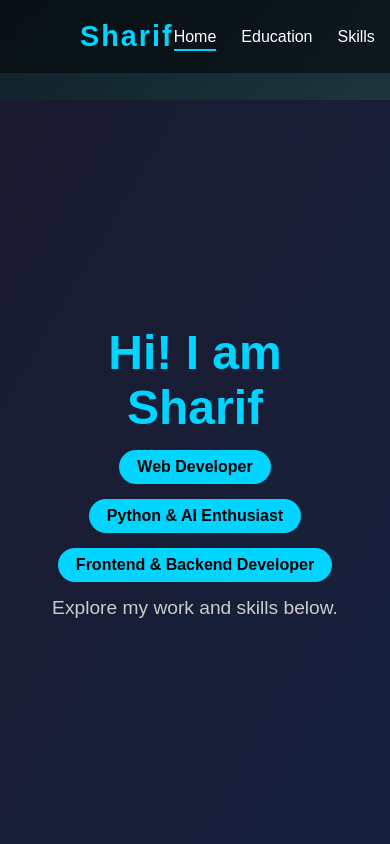
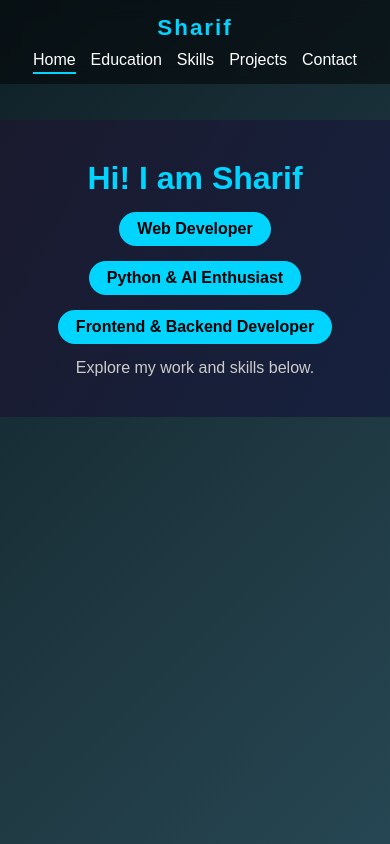
Before and after one commit to Sharif2610/my-portfolio, a plain HTML site: page index.html in a window 390 px wide. Shown: the top 844 px of the page. Drawn offline with Linux system fonts and the light colour scheme.

Commit message:
Implement responsive design and section styles
Added responsive design for mobile devices and improved section styling.

```diff
--- a/style.css
+++ b/style.css
@@ -1,4 +1,4 @@
-
+/* --- Reset Styles --- */
 * {
   margin: 0;
   padding: 0;
@@ -6,7 +6,7 @@
   font-family: "Poppins", sans-serif;
 }
 
-
+/* --- Body Styling --- */
 body {
   background: linear-gradient(135deg,#0f2027,#203a43,#2c5364);
   color: #00d4ff;
@@ -14,7 +14,7 @@ body {
   overflow-x: hidden;
 }
 
-
+/* --- Navbar --- */
 .navbar {
   display: flex;
   justify-content: space-between;
@@ -64,14 +64,14 @@ body {
   width: 100%;
 }
 
-
+/* --- Section Styling --- */
 .section {
   opacity: 0;
   transition: opacity 0.6s ease;
   position: absolute;
-  top: 100px; /* Push down below navbar */
+  top: 100px;
   left: 0;
-  height: calc(100vh - 100px); /* Adjust height so it fits the screen */
+  height: calc(100vh - 100px);
   width: 100%;
   display: none;
   padding: 0 10%;
@@ -89,8 +89,6 @@ body {
   z-index: 1;
 }
 
-
-
 .section.active {
   display: block;
 }
@@ -100,6 +98,7 @@ body {
   to { opacity: 1; transform: translateY(0); }
 }
 
+/* --- Home Section --- */
 #home-section {
   display: flex;
   flex-direction: column;
@@ -107,7 +106,6 @@ body {
   align-items: center;
   text-align: center;
 }
-
 
 #home-section h1 {
   font-size: 3rem;
@@ -121,6 +119,7 @@ body {
   max-width: 600px;
 }
 
+/* --- Education Section --- */
 .education-box {
   display: flex;
   flex-direction: column;
@@ -142,6 +141,7 @@ body {
   background: rgba(255, 255, 255, 0.2);
 }
 
+/* --- Skills Section --- */
 #skills-section {
   background: radial-gradient(circle at center, #1a1a2e 0%, #0f2027 80%);
   display: flex;
@@ -205,7 +205,6 @@ body {
 .skill5 { bottom: 20%; left: 0%; transform: translateY(0); }
 .skill6 { top: 20%; left: 0%; transform: translateY(0); }
 
-/* Optional: subtle rotating glow animation */
 @keyframes glow {
   0% { box-shadow: 0 0 10px #00d4ff, 0 0 20px #ff00cc; }
   50% { box-shadow: 0 0 20px #00d4ff, 0 0 40px #ff00cc; }
@@ -216,7 +215,7 @@ body {
   animation: glow 3s infinite ease-in-out;
 }
 
-
+/* --- Projects Section --- */
 .projects-box {
   text-align: center;
 }
@@ -235,6 +234,7 @@ body {
   background: rgba(255, 255, 255, 0.2);
 }
 
+/* --- Contact Section --- */
 .contact-card {
   text-align: center;
   background: rgba(255, 255, 255, 0.1);
@@ -279,3 +279,58 @@ body {
   transform: translateY(-3px);
   background: #00bcd4;
 }
+
+/* --- Responsive Design for Mobile --- */
+@media (max-width: 768px) {
+  .navbar {
+    flex-direction: column;
+    align-items: center;
+    padding: 15px 20px;
+    position: fixed;
+    width: 100%;
+    top: 0;
+    left: 0;
+    z-index: 1000;
+  }
+
+  .nav-links {
+    flex-wrap: wrap;
+    justify-content: center;
+    gap: 15px;
+    margin-top: 10px;
+  }
+
+  .logo {
+    font-size: 1.4rem;
+  }
+
+  body {
+    padding-top: 120px;
+  }
+
+  .section {
+    position: relative;
+    top: 0;
+    height: auto;
+    padding: 40px 20px;
+  }
+
+  #home-section h1 {
+    font-size: 2rem;
+  }
+
+  #home-section p {
+    font-size: 1rem;
+  }
+
+  .project-card,
+  .education-item,
+  .contact-card {
+    max-width: 90%;
+  }
+
+  .circle-tree {
+    width: 250px;
+    height: 250px;
+  }
+}
```
